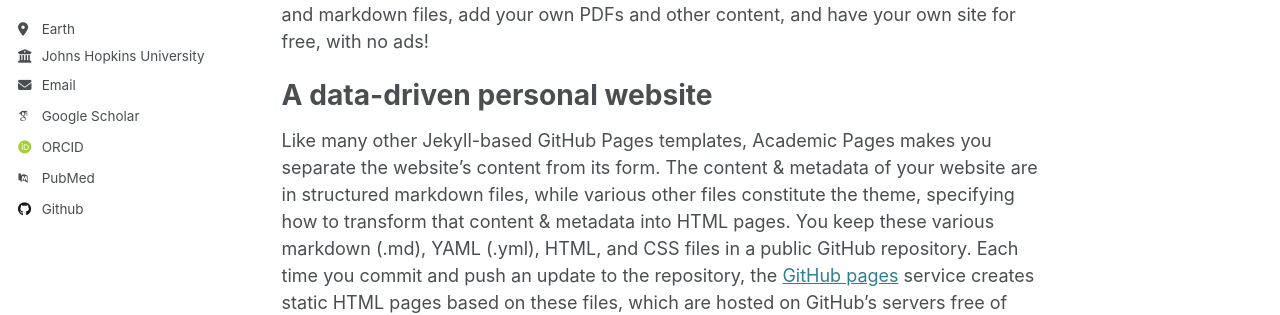
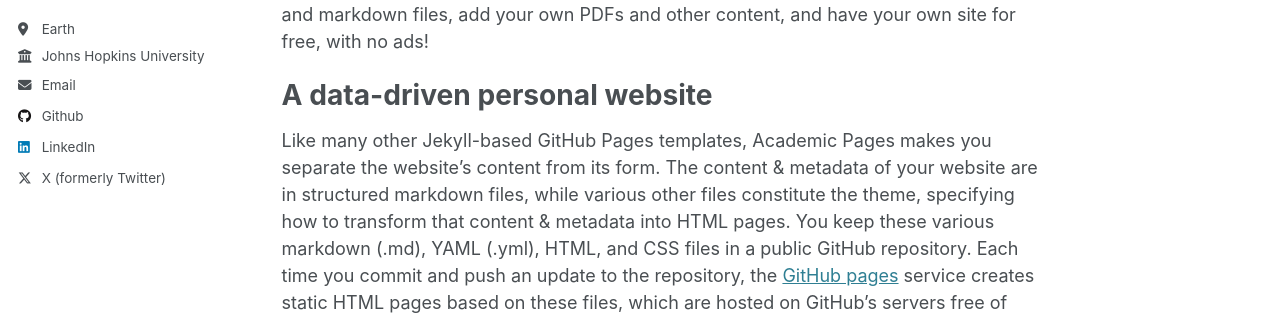
Before and after one commit to quick2063706271/quick2063706271.github.io, a Jekyll site: the page built from _pages/about.md, in a window 1280 px wide. Shown: the part 364-679 px from the top of the page. Built offline with Jekyll 4.4.1, drawn with Linux system fonts in a browser that asks for light colours; some web fonts are replaced; part of the change alters nothing that is shown.

Commit message:
Update _config.yml

```diff
--- a/_config.yml
+++ b/_config.yml
@@ -32,11 +32,11 @@ author:
 
   # Academic websites
   arxiv            : # URL - Update with the correct link to your profile
-  googlescholar    : "https://scholar.google.com/citations?user=PS_CX0AAAAAJ"
+  googlescholar    : # URL
   impactstory      : # URL
-  orcid            : "http://orcid.org/yourorcidurl"
+  orcid            : # URL
   semantic         : # URL
-  pubmed           : "https://www.ncbi.nlm.nih.gov/pubmed/?term=john+snow"
+  pubmed           : # URL
   researchgate     : # URL
   scopus           : # URL
 
@@ -44,13 +44,13 @@ author:
   bitbucket        : # Username - Update with your username on the site
   codepen          : # Username
   dribbble         : # Username
-  github           : "academicpages"
+  github           : "https://github.com/quick2063706271"
   kaggle           : # Username
   stackoverflow    : # User number or user number and name (i.e., use "1" or "1/jeff-atwood")
 
   # Social media
-  linkedin         : # Username
-  twitter          : # Username for X / Twitter
+  linkedin         : "https://www.linkedin.com/in/kuai-yu-1204a6215/"
+  twitter          : "https://x.com/faai_jyu"
 
 # Publication Category - The following the list of publication categories and their headings
 publication_category:
```
